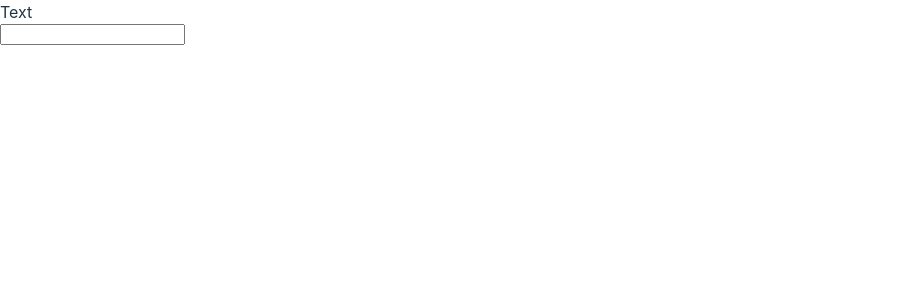
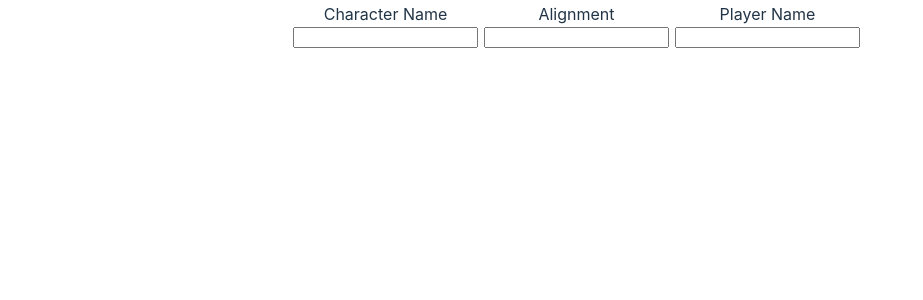
Before and after one commit to hughesbenm/Sheetfinder, a React (Vite) app: page / in a window 1280 px wide. Shown: the top 300 px of the page, without its empty margins (0-923 px from the left). Built offline with nearby package versions, Linux system fonts and the light colour scheme.

Commit message:
A good start, literally with just character name, alignment, and player name controlled by states. Basic CSS with LabeledInput, not sure if I'm going to even keep it

```diff
--- a/src/frontend/App.css
+++ b/src/frontend/App.css
@@ -1,9 +1,8 @@
-div {
+.window {
 	display: flex;
-	width: 100%;
+	width: 700px;
 	height: 100%;
 	justify-content: flex-start;
-	flex-direction: column;
     align-items: flex-start;
 }
 
--- a/src/frontend/App.tsx
+++ b/src/frontend/App.tsx
@@ -1,19 +1,17 @@
 import { useCallback, useState } from "react";
 import "./App.css";
+import LabeledInput from "./components/LabeledInput";
 
 function App() {
   const [charName, setCharName] = useState<string>("");
-  const [nodeVersion, setNodeVersion] = useState<string | undefined>(undefined);
-
-  const updateNodeVersion = useCallback(
-    async () => setNodeVersion(await backend.nodeVersion("Hello from App.tsx!")),
-    []
-  );
+  const [alignment, setAlignment] = useState<string>("");
+  const [playerName, setPlayerName] = useState<string>("");
 
   return (
     <div className="window">
-	  	<p>Text</p>
-	  	<input type="text" />
+	  	<LabeledInput value={charName} setValue={setCharName}>Character Name</LabeledInput>
+	  	<LabeledInput value={alignment} setValue={setAlignment}>Alignment</LabeledInput>
+	  	<LabeledInput value={playerName} setValue={setPlayerName}>Player Name</LabeledInput>
 	</div>
   );
 }
--- /dev/null
+++ b/src/frontend/components/LabeledInput.css
@@ -0,0 +1,14 @@
+.labeled_input {
+	display: flex;
+	align-items: center;
+	flex-direction: column;
+	margin: 2px;
+}
+
+.input {
+	margin: 1px;
+}
+
+.label {
+
+}
--- /dev/null
+++ b/src/frontend/components/LabeledInput.tsx
@@ -0,0 +1,20 @@
+import "./LabeledInput.css";
+
+interface LabeledFillProps {
+	position?: "top" | "bottom",
+	children: string;
+	value: string;
+	setValue: (value: string) => void;
+}
+
+const LabeledInput : React.FC<LabeledFillProps> = ({position = "top", value, setValue, children} : LabeledFillProps) => {
+	return (
+		<div className="labeled_input">
+			{position == "top" && <label className="label">{children}</label>}
+			<input className="input" value={value} onChange={(e) => setValue(e.target.value)}></input>
+			{position == "bottom" && <label className="label">{children}</label>}
+		</div>
+	)
+}
+
+export default LabeledInput;
--- a/src/frontend/index.css
+++ b/src/frontend/index.css
@@ -71,4 +71,5 @@ button:focus-visible {
 	width: 100%;
 	height: 100vh;
 	display: flex;
+	justify-content: center;
 }
```
